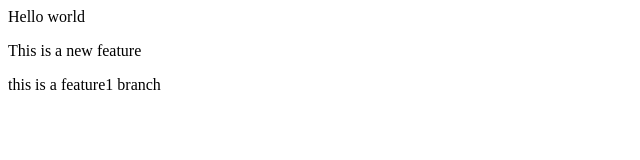
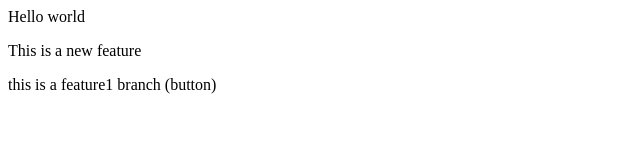
Before and after one commit to satish-sindhav/first-demo, a plain HTML site: page index.html in a window 1280 px wide. Shown: the full height of the page, 0-640 px from the left. Drawn offline with Linux system fonts and the light colour scheme.

Commit message:
add button

```diff
--- a/index.html
+++ b/index.html
@@ -1,3 +1,3 @@
 <p>Hello world</p>
 <p>This is a new feature</p>
-<p>this is a feature1 branch</p>
+<p>this is a feature1 branch (button)</p>
```
